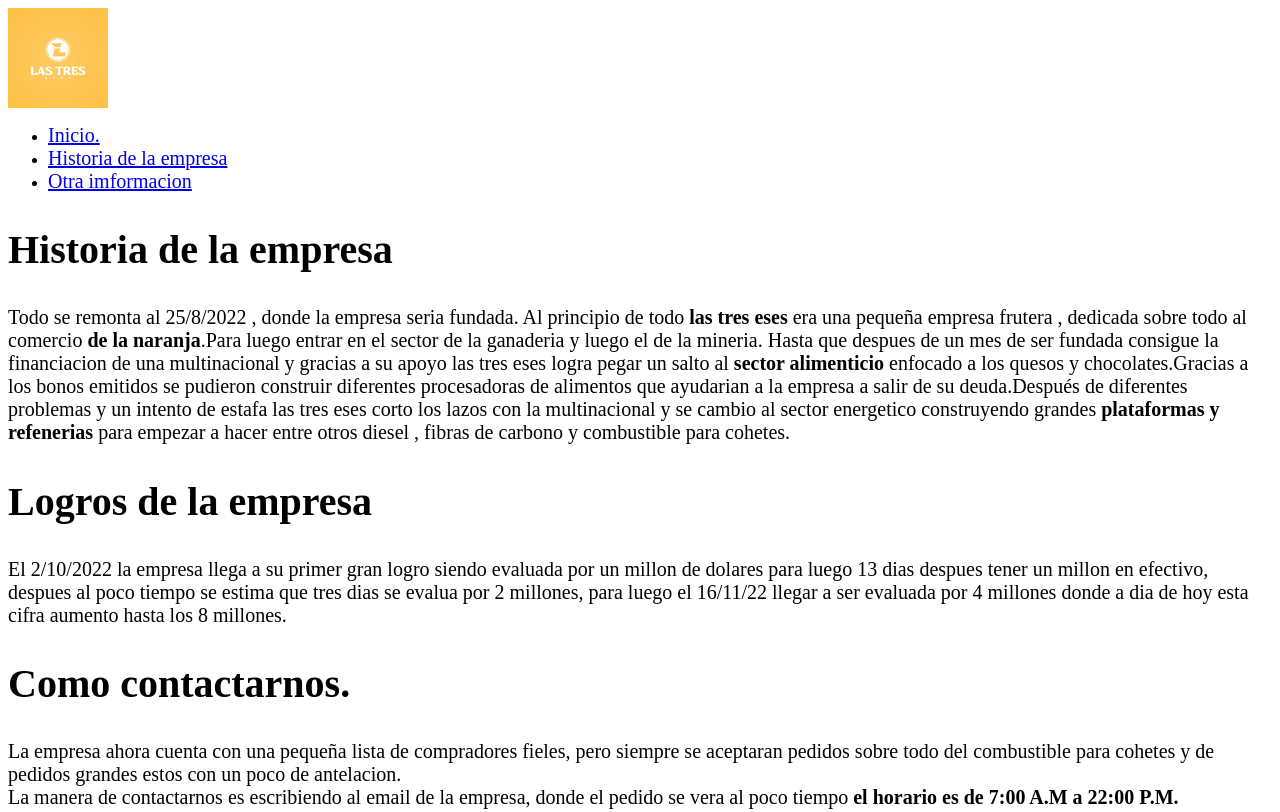
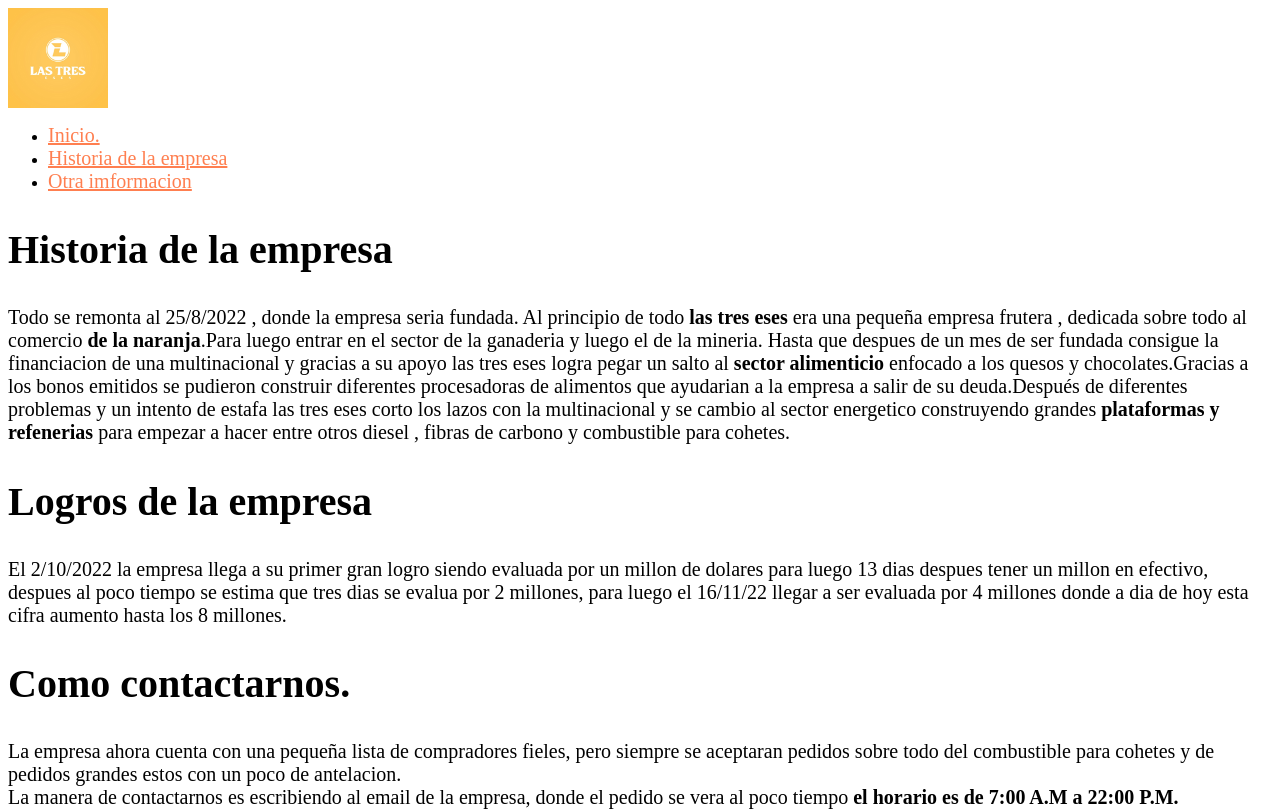
Before and after one commit to Sergisan3/Sergisan3.github.io, a plain HTML site: page sitio web editor.html in a window 1280 px wide. Shown: the top 812 px of the page. Drawn offline with Linux system fonts and the light colour scheme.

Commit message:
probando colores

```diff
--- a/css/estilos css.css
+++ b/css/estilos css.css
@@ -7,7 +7,7 @@ h2 {
 p {
     font-size: 20px;
 }
-p a {
+a {
     color: coral;
 }
 a {
```
